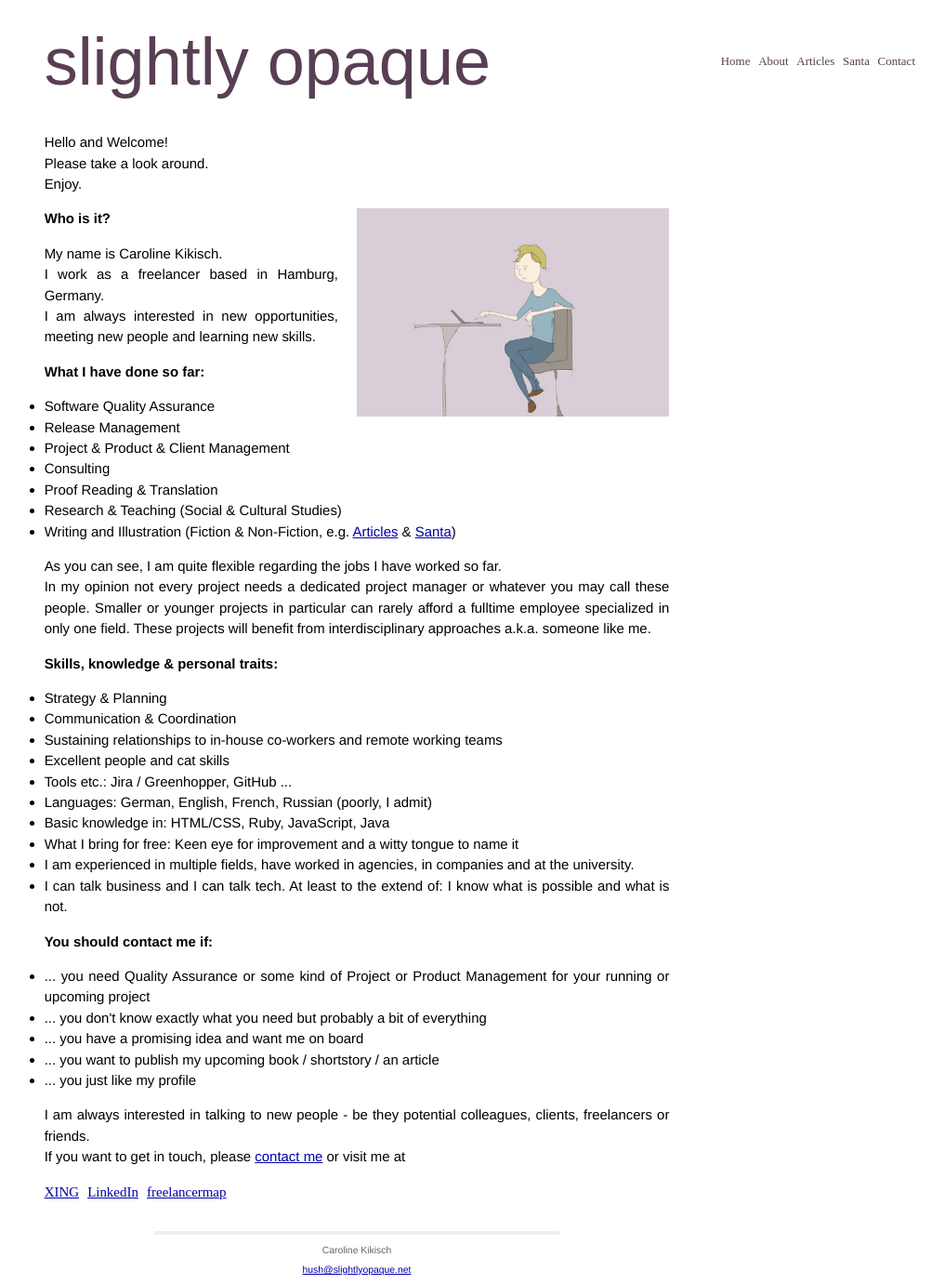
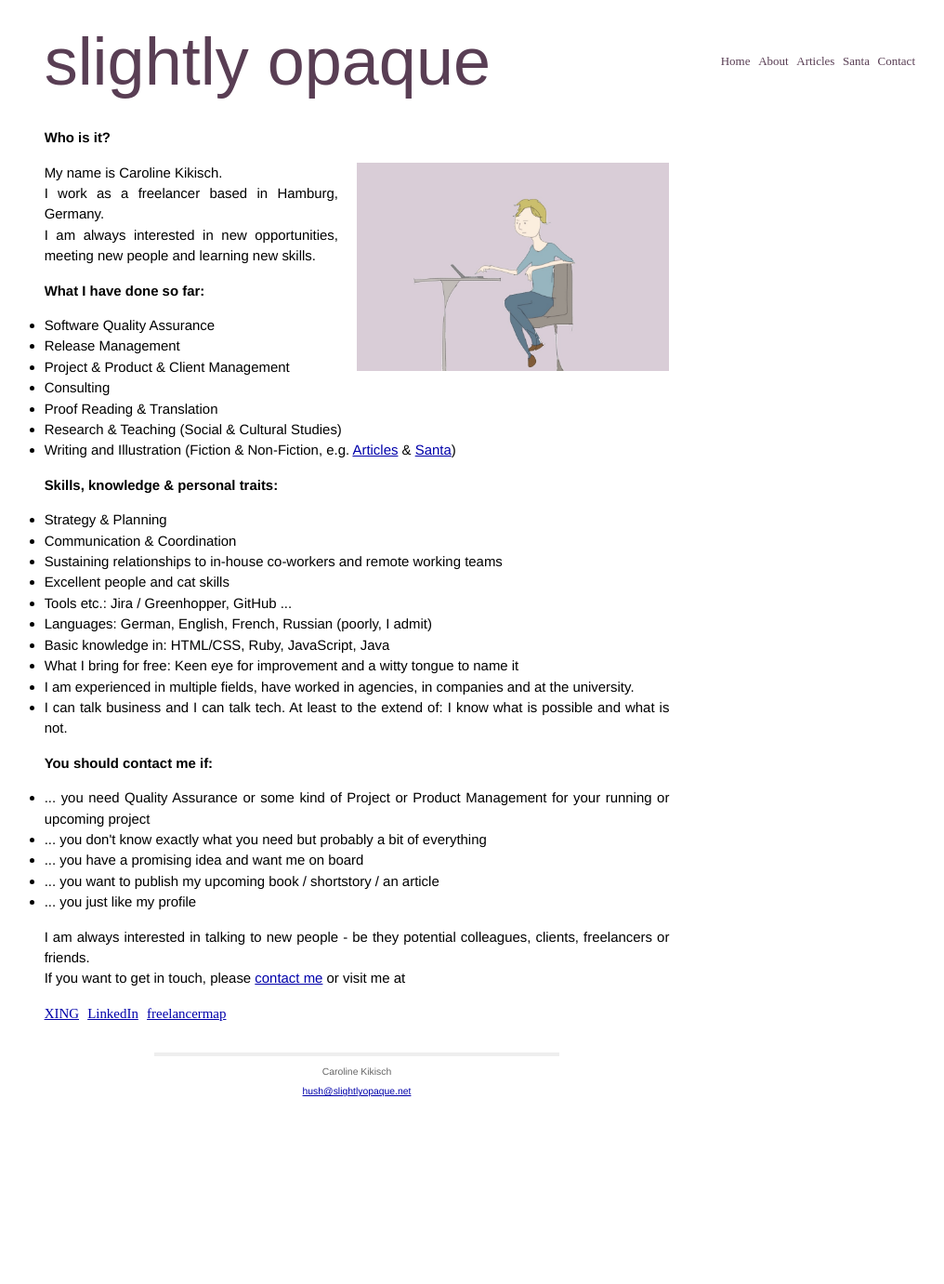
Before and after one commit to slightlyopaque/slightlyopaque_old.github.io, a Jekyll site: the page built from About.html, in a window 1280 px wide. Shown: the whole page at 93% size, without its empty margins (256-1272 px from the left). Built offline with Jekyll 4.4.1, drawn with Linux system fonts in a browser that asks for light colours; Markdown is read by kramdown in place of the engine named in the settings; after the commit the page ends 1190 px from its top, so only the background shows below that.

Commit message:
added text to about.html

```diff
--- a/About.html
+++ b/About.html
@@ -4,17 +4,13 @@
 ---
 
 
-<div id="home"></div>
-<p>Hello and Welcome! <br>
-Please take a look around.<br>
-Enjoy.</p>
+<div id="about">
+
+<h1>Who is it?</h1>
 
 <img src="/images/IMG_1785.JPG" class="half-width right" />
 
-<h1>Who is it?</h1>
-
-	<p>
-	My name is Caroline Kikisch. <br>
+<p> My name is Caroline Kikisch. <br>
 	I work as a freelancer based in Hamburg, Germany.<br>
 	I am always interested in new opportunities, meeting new people and learning new skills.</p>
 
@@ -30,10 +26,6 @@
 	<li>Writing and Illustration (Fiction & Non-Fiction, e.g. <a href="/Articles.html" >Articles</a> & <a href="/Santa.html" >Santa</a>)</li>
 </ul>
 
-	<p>As you can see, I am quite flexible regarding the jobs I have worked so far. <br>
-	In my opinion not every project needs a dedicated project manager or whatever you may call these people.
-	Smaller or younger projects in particular can rarely afford a fulltime employee specialized in only one field.
-	These projects will benefit from interdisciplinary approaches a.k.a. someone like me. </p>
 
 <h1>Skills, knowledge & personal traits:</h1>
 <ul>
@@ -65,3 +57,4 @@
 		<li><a href="https://de.linkedin.com/in/carolinekikisch" >LinkedIn</a></li>
 		<li><a href="http://www.freelancermap.de/freelancer-verzeichnis/profile/sonstiges-it-beratung/92621-profil-software-quality-assurance-und-project-management.html" >freelancermap</a></li>
 	</ul>
+</div>
```
Also changed, not shown: index.html (+14 -11 lines).
